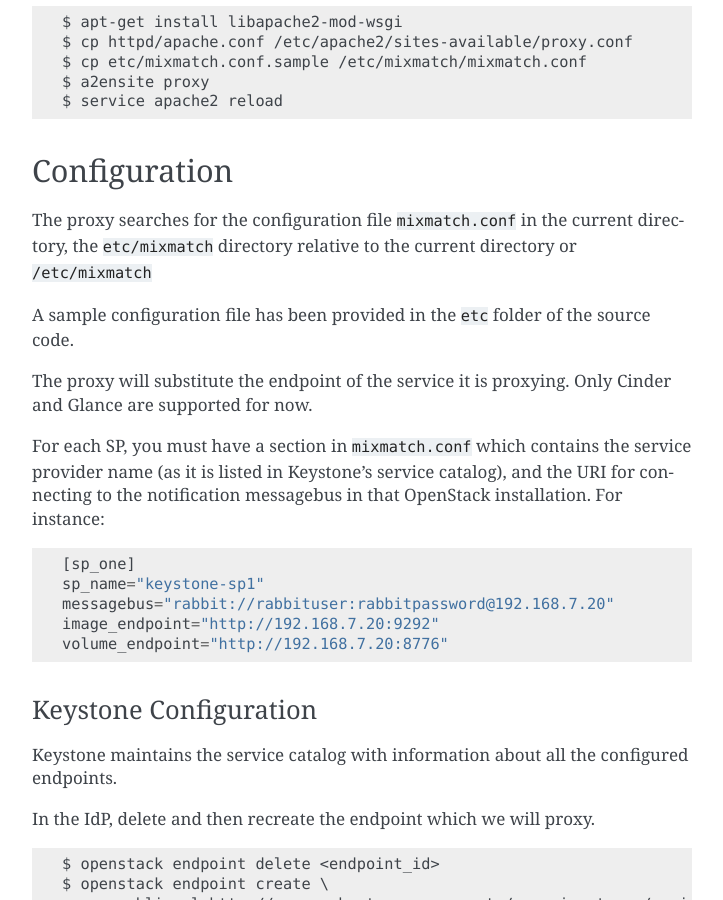
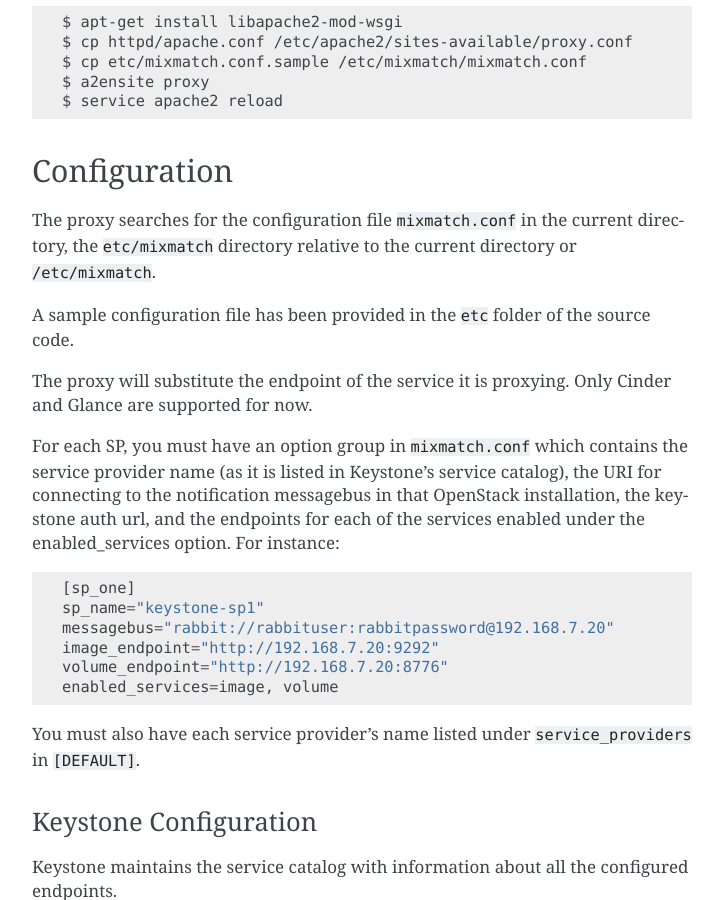
Before and after one commit to openstack-archive/mixmatch, a Sphinx documentation site: the page built from doc/source/installation.rst, in a window 1280 px wide and 900 px high, scrolled down 730 px. Shown: the whole window, without its empty margins (388-1111 px from the left). Built offline with Sphinx 7.4.7, drawn with Linux system fonts in a browser that asks for light colours.

```diff
--- a/doc/source/installation.rst
+++ b/doc/source/installation.rst
@@ -40,8 +40,8 @@ To run the proxy with Apache in Ubuntu: ::
 Configuration
 =============
 The proxy searches for the configuration file ``mixmatch.conf`` in the
-current directory, the ``etc/mixmatch`` directory relative to the current directory or
-``/etc/mixmatch``
+current directory, the ``etc/mixmatch`` directory relative to the current
+directory or ``/etc/mixmatch``.
 
 A sample configuration file has been provided in the ``etc`` folder of the
 source code.
@@ -49,16 +49,21 @@ source code.
 The proxy will substitute the endpoint of the service it is proxying.
 Only Cinder and Glance are supported for now.
 
-For each SP, you must have a section in ``mixmatch.conf`` which contains the
-service provider name (as it is listed in Keystone's service catalog), and the
+For each SP, you must have an option group in ``mixmatch.conf`` which contains
+the service provider name (as it is listed in Keystone's service catalog), the
 URI for connecting to the notification messagebus in that OpenStack
-installation.  For instance::
+installation, the keystone auth url, and the endpoints for each of the services
+enabled under the enabled_services option. For instance::
 
     [sp_one]
     sp_name="keystone-sp1"
     messagebus="rabbit://rabbituser:rabbitpassword@192.168.7.20"
     image_endpoint="http://192.168.7.20:9292"
     volume_endpoint="http://192.168.7.20:8776"
+    enabled_services=image, volume
+
+You must also have each service provider's name listed under
+``service_providers`` in ``[DEFAULT]``.
 
 Keystone Configuration
 ----------------------
```
Also changed, not shown: 1 other file.
